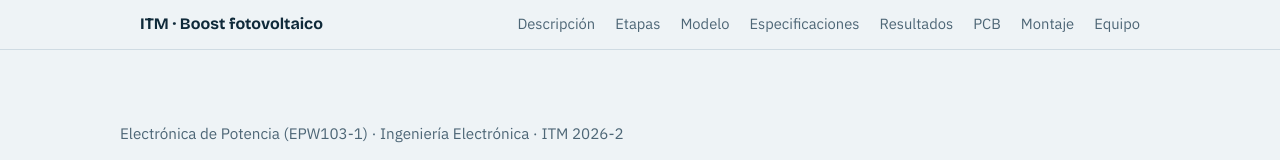
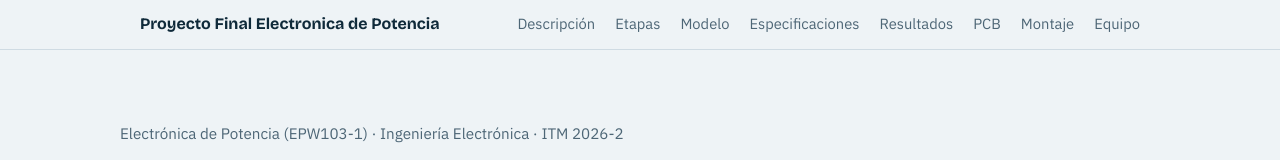
Before and after one commit to 12rander04/ProFinalConvertidorBoost, a plain HTML site: page index.html in a window 1280 px wide. Shown: the top 160 px of the page. Drawn offline with nearby package versions, Linux system fonts and the light colour scheme.

Commit message:
Fix navigation bar title in index.html

```diff
--- a/index.html
+++ b/index.html
@@ -73,7 +73,7 @@ footer{background:var(--ink);color:#b9ccd8;padding:2rem 0;font-size:.9rem}footer
 </style>
 </head>
 <body>
-<nav><div class="wrap"><strong>ITM · Boost fotovoltaico</strong>
+<nav><div class="wrap"><strong> Proyecto Final Electronica de Potencia </strong>
 <a href="#descripcion">Descripción</a><a href="#etapas">Etapas</a><a href="#modelo">Modelo</a><a href="#specs">Especificaciones</a><a href="#resultados">Resultados</a><a href="#pcb">PCB</a><a href="#montaje">Montaje</a><a href="#equipo">Equipo</a></div></nav>
 
 <header class="wrap hero"><div class="hero-grid">
```
